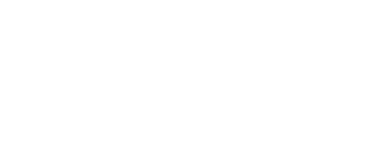
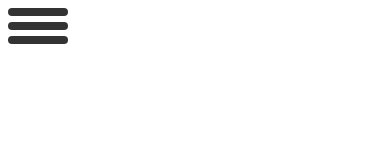
Before and after one commit to Brainiac8651/Hamburger-Menu-Animated, a plain HTML site: page index.html in a window 390 px wide. Drawn offline with Linux system fonts and the light colour scheme.

Commit message:
Animated Hamburger Menu finished

```diff
--- a/index.html
+++ b/index.html
@@ -7,6 +7,16 @@
     <title>Hamburger Menu</title>
 </head>
 <body>
-
+    <label class="hamburger-menu">
+        <input type="checkbox" />
+      </label>
+      <aside class="sidebar">
+        <nav>
+          <div>This</div>
+          <div>Is</div>
+          <div>The</div>
+          <div>Sidebar</div>
+        </nav>
+      </aside>
 </body>
 </html>
--- a/styles.css
+++ b/styles.css
@@ -0,0 +1,100 @@
+*,
+*::after,
+*::before {
+  box-sizing: border-box;
+}
+
+body {
+  margin: 0;
+}
+
+:root {
+  --bar-width: 60px;
+  --bar-height: 8px;
+  --hamburger-gap: 6px;
+  --foreground: #333;
+  --background: white;
+  --hamburger-margin: 8px;
+  --animation-timing: 200ms ease-in-out;
+  --hamburger-height: calc(var(--bar-height) * 3 + var(--hamburger-gap) * 2);
+}
+
+.hamburger-menu {
+  --x-width: calc(var(--hamburger-height) * 1.41421356237);
+
+  display: flex;
+  flex-direction: column;
+  gap: var(--hamburger-gap);
+  width: max-content;
+  position: absolute;
+  top: var(--hamburger-margin);
+  left: var(--hamburger-margin);
+  z-index: 2;
+  cursor: pointer;
+}
+
+.hamburger-menu:has(input:checked) {
+  --foreground: white;
+  --background: #333;
+}
+
+.hamburger-menu:has(input:focus-visible)::before,
+.hamburger-menu:has(input:focus-visible)::after,
+.hamburger-menu input:focus-visible {
+  border: 1px solid var(--background);
+  box-shadow: 0 0 0 1px var(--foreground);
+}
+
+.hamburger-menu::before,
+.hamburger-menu::after,
+.hamburger-menu input {
+  content: "";
+  width: var(--bar-width);
+  height: var(--bar-height);
+  background-color: var(--foreground);
+  border-radius: 9999px;
+  transform-origin: left center;
+  transition: opacity var(--animation-timing), width var(--animation-timing),
+    rotate var(--animation-timing), translate var(--animation-timing),
+    background-color var(--animation-timing);
+}
+
+.hamburger-menu input {
+  appearance: none;
+  padding: 0;
+  margin: 0;
+  outline: none;
+  pointer-events: none;
+}
+
+.hamburger-menu:has(input:checked)::before {
+  rotate: 45deg;
+  width: var(--x-width);
+  translate: 0 calc(var(--bar-height) / -2);
+}
+
+.hamburger-menu:has(input:checked)::after {
+  rotate: -45deg;
+  width: var(--x-width);
+  translate: 0 calc(var(--bar-height) / 2);
+}
+
+.hamburger-menu input:checked {
+  opacity: 0;
+  width: 0;
+}
+
+.sidebar {
+  transition: translate var(--animation-timing);
+  translate: -100%;
+  padding: 0.5rem 1rem;
+  padding-top: calc(var(--hamburger-height) + var(--hamburger-margin) + 1rem);
+  background-color: var(--foreground);
+  color: var(--background);
+  max-width: 10rem;
+  min-height: 100vh;
+}
+
+.hamburger-menu:has(input:checked) + .sidebar {
+  translate: 0;
+}
```
